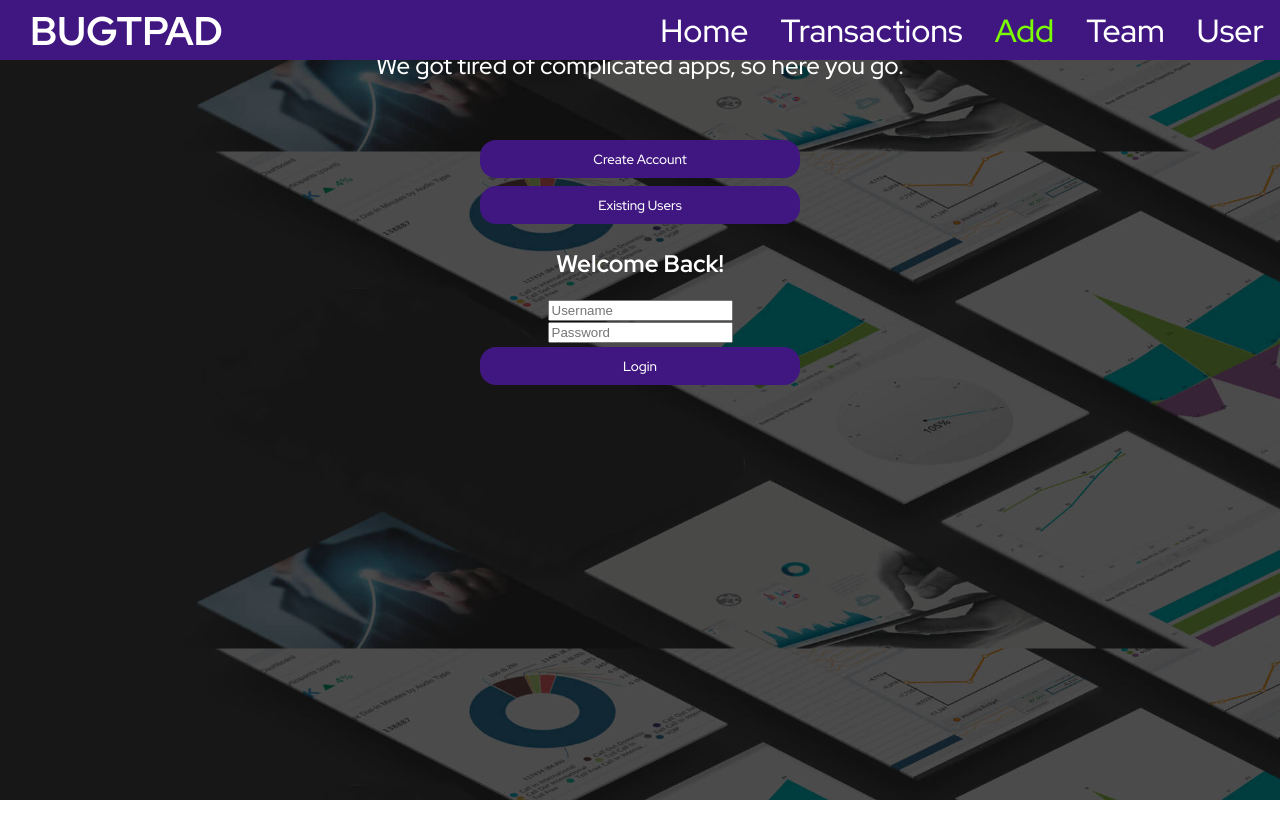
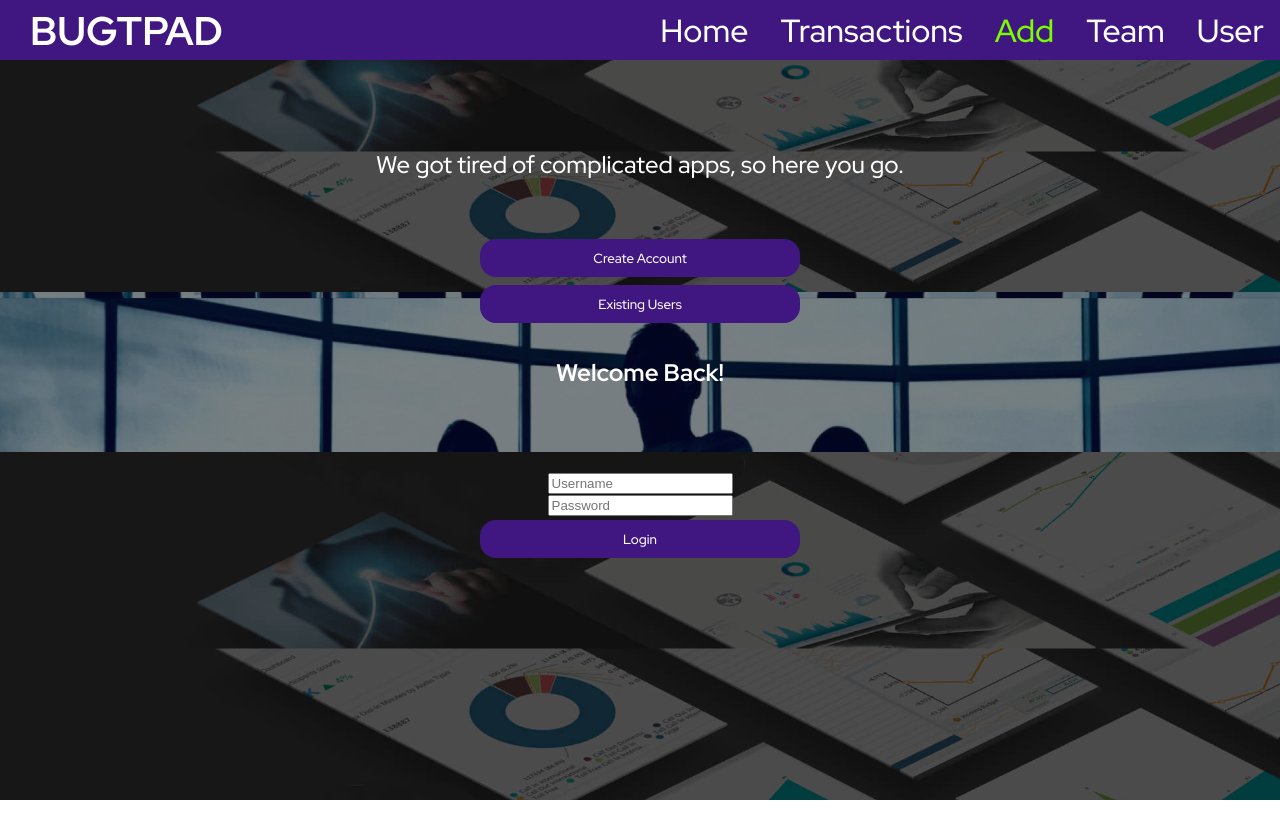
Before and after one commit to dals1791/1207-Project3-Frontend, a React (Create React App) app: page / in a window 1280 px wide. Both pictures are taken after a click on the button "Existing Users". After the commit the page ends 800 px from the top, so only its background shows below. Built offline with nearby package versions, Linux system fonts and the light colour scheme.

Commit message:
minor styling changes

```diff
--- a/src/App.css
+++ b/src/App.css
@@ -674,7 +674,23 @@ hr {
     font-size: 36px;
   }
 
-  .budgetpad-landing {
-    margin-bottom: 40px;
+  .budgetpad-landing p {
+    padding-top: 149px;
+  }
+
+  .login-header-desktop {
+    display: flex;
+    justify-content: center;
+    align-items: center;
+    background-color: rgba(248, 247, 216, 0.7);
+    width: 100%;
+    height: 20vh;
+    background-image: url("./Images/team.jpg");
+    background-position: top 860px center;
+    background-size: cover;
+    box-shadow: inset 0 0 0 100px rgba(5, 11, 17, 0.521);
+    z-index: -1;
+    margin-bottom: 20px;
+    margin-top: -35px;
   }
 }
--- a/src/components/UserLogin/Login.js
+++ b/src/components/UserLogin/Login.js
@@ -17,8 +17,10 @@ const Login = (props) => {
   };
   console.log("this is login form data", formData);
   return (
-    <form>
-      <h2>Welcome Back!</h2>
+    <form className="login-component-container">
+      <div className="login-header-desktop">
+        <h2 className="login-header-desktop-text">Welcome Back!</h2>
+      </div>
       <div>
         <input
           className="username-bar"
--- a/src/components/UserLogin/UserLogin.js
+++ b/src/components/UserLogin/UserLogin.js
@@ -38,6 +38,7 @@ const UserLogin = (props) => {
   };
 
   return (
+    <>
     <div className="budgetpad-landing">
       <p>We got tired of complicated apps, so here you go.</p>
       <div className="login-buttons">
@@ -50,6 +51,7 @@ const UserLogin = (props) => {
       </div>
       <div>{displayUserLogin()}</div>
     </div>
+    </>
   );
 };
 
```
Also changed, not shown: 1 other file (tests, documents, lock files or other folders).
